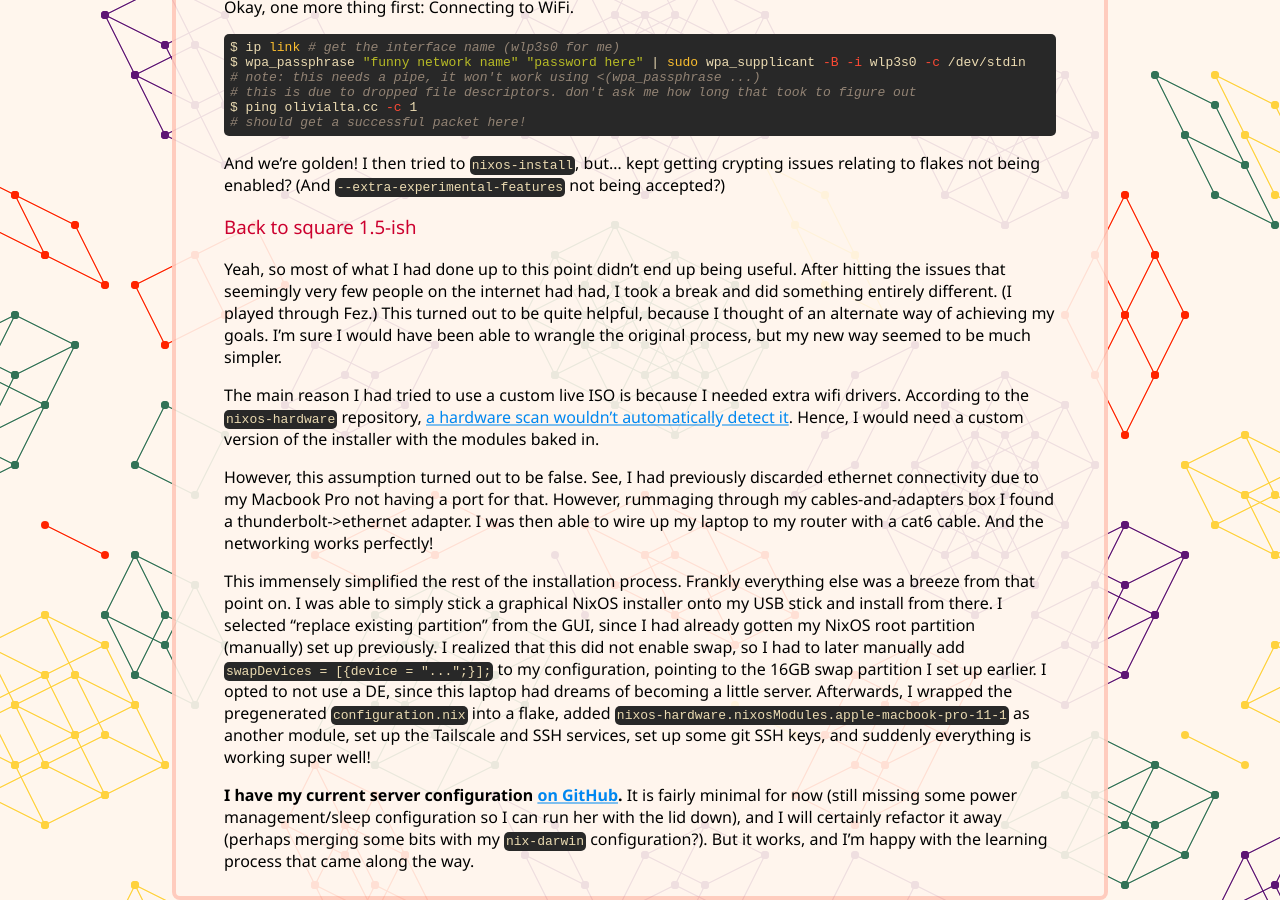
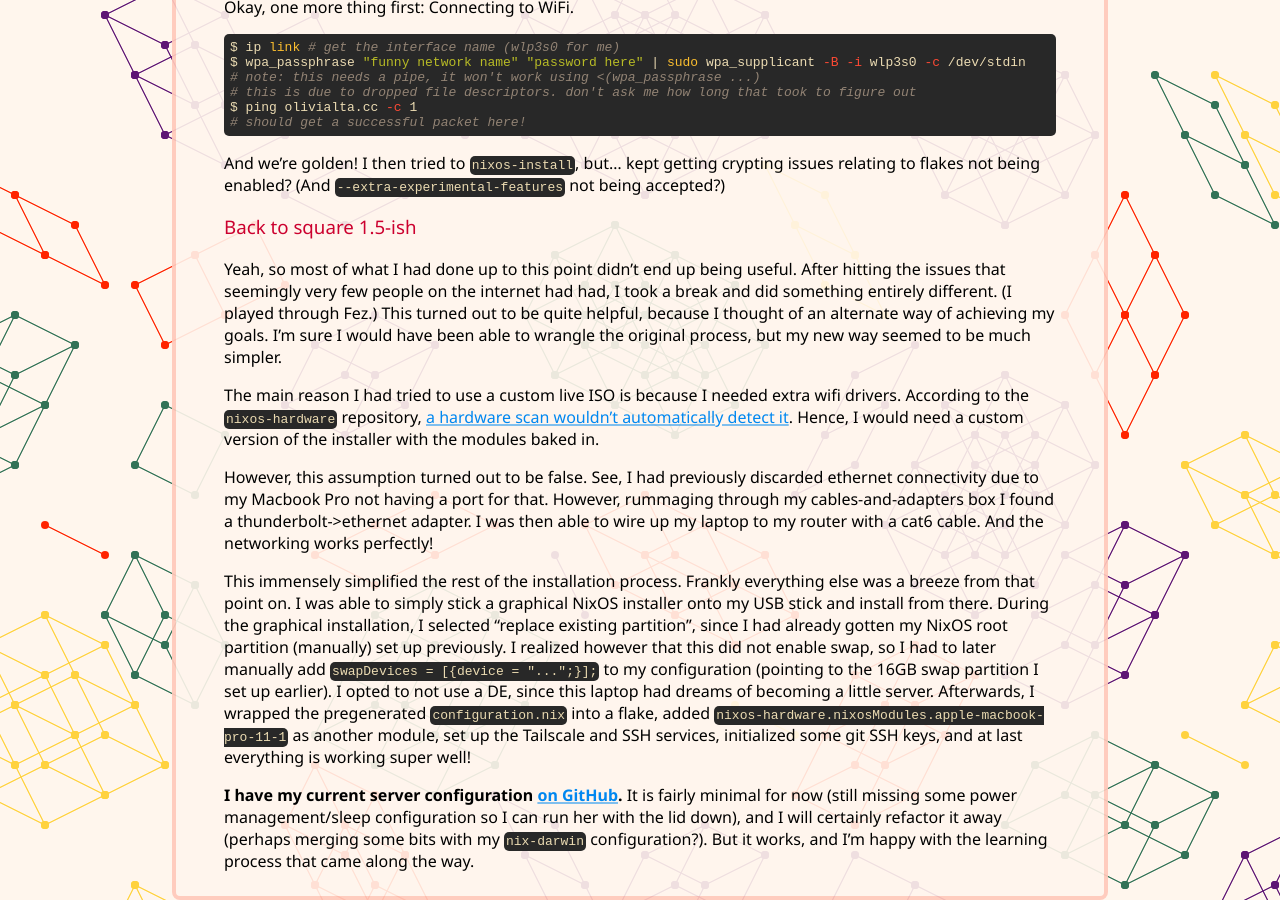
Before and after one commit to RocketRace/rocketrace.github.io, a Jekyll site: the page built from _posts/2025-03-23-nixos-on-a-macbook-pro.md, in a window 1280 px wide and 900 px high, scrolled down 3900 px. Built offline with Jekyll 4.4.1, drawn with Linux system fonts in a browser that asks for light colours.

Commit message:
Wording on the last paragraph

```diff
--- a/_posts/2025-03-23-nixos-on-a-macbook-pro.md
+++ b/_posts/2025-03-23-nixos-on-a-macbook-pro.md
@@ -238,13 +238,13 @@ cat6 cable. And the networking works perfectly!
 
 This immensely simplified the rest of the installation process. Frankly everything else was a breeze
 from that point on. I was able to simply stick a graphical NixOS installer onto my USB stick and
-install from there. I selected "replace existing partition" from the GUI, since I had already gotten
-my NixOS root partition (manually) set up previously. I realized that this did not enable swap, so
-I had to later manually add `swapDevices = [{device = "...";}];` to my configuration, pointing to the
-16GB swap partition I set up earlier. I opted to not use a DE, since this laptop had dreams of becoming
-a little server. Afterwards, I wrapped the pregenerated `configuration.nix` into a flake, added
-`nixos-hardware.nixosModules.apple-macbook-pro-11-1` as another module, set up the Tailscale and SSH
-services, set up some git SSH keys, and suddenly everything is working super well!
+install from there. During the graphical installation, I selected "replace existing partition", since
+I had already gotten my NixOS root partition (manually) set up previously. I realized however that this
+did not enable swap, so I had to later manually add `swapDevices = [{device = "...";}];` to my configuration
+(pointing to the 16GB swap partition I set up earlier). I opted to not use a DE, since this laptop had
+dreams of becoming a little server. Afterwards, I wrapped the pregenerated `configuration.nix` into a flake,
+added `nixos-hardware.nixosModules.apple-macbook-pro-11-1` as another module, set up the Tailscale and SSH
+services, initialized some git SSH keys, and at last everything is working super well!
 
 **I have my current server configuration [on GitHub][minun servu].** It is fairly minimal for now (still
 missing some power management/sleep configuration so I can run her with the lid down), and I
```
